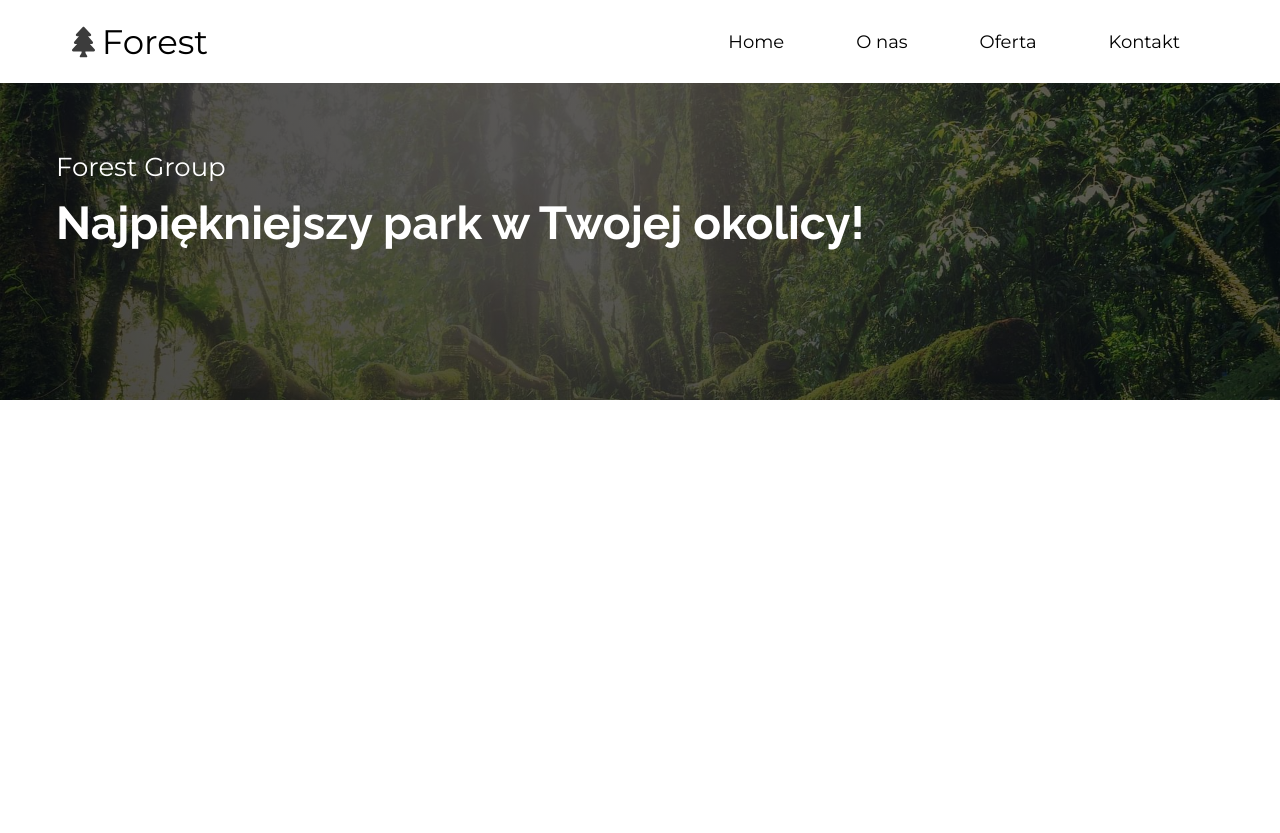
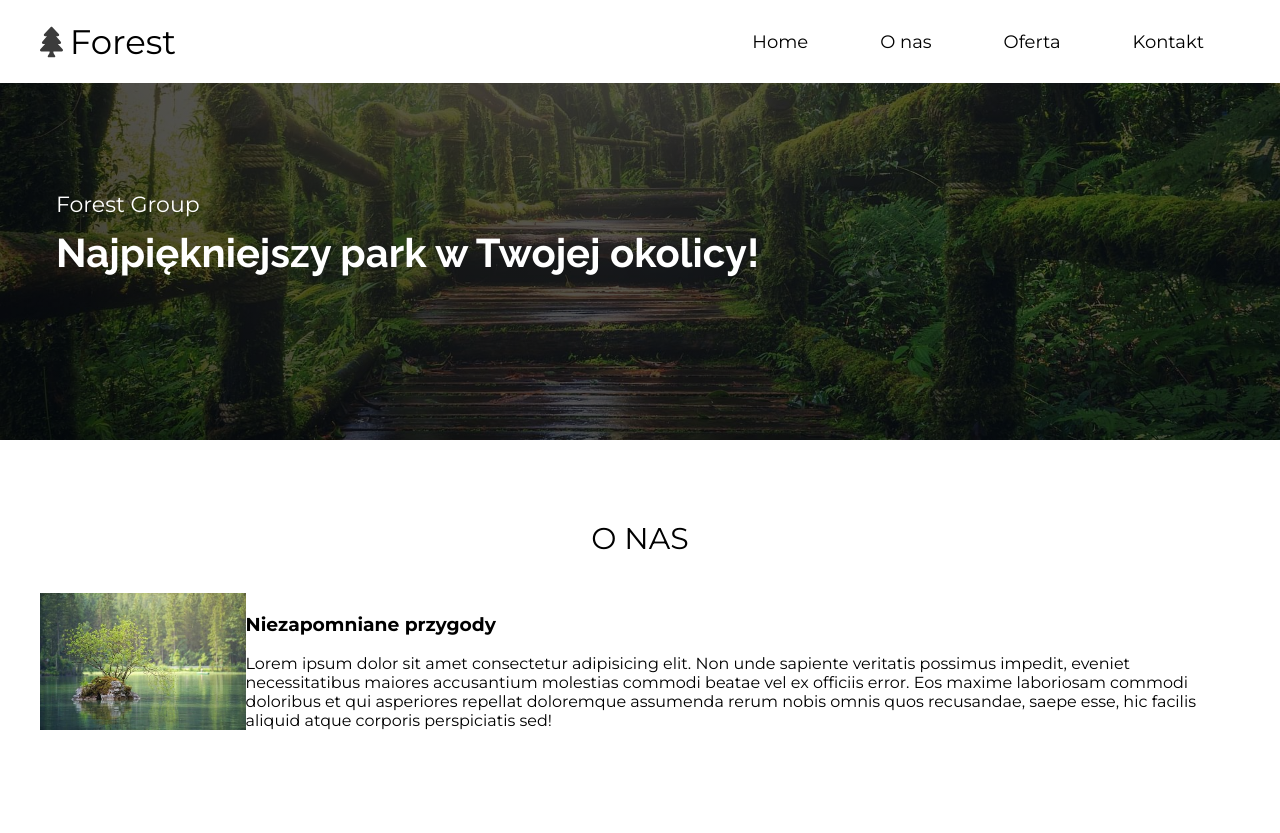
Before and after one commit to JakubRafalski/forestWebsite, a website: page index.html in a window 1280 px wide. Shown: the top 833 px of the page. Drawn offline with Linux system fonts and the light colour scheme.

Commit message:
next commit

```diff
--- a/index.html
+++ b/index.html
@@ -37,8 +37,8 @@
     </div>
 
     <div class="nav-items">
-        <a class="nav-item" href="">Home</a>
-        <a class="nav-item" href="">O nas</a>
+        <a class="nav-item" href="#">Home</a>
+        <a class="nav-item" href="#about-us">O nas</a>
         <a class="nav-item" href="">Oferta</a>
         <a class="nav-item" href="">Kontakt</a>
     </div>
@@ -54,12 +54,37 @@
         </div>
     </div>
 </nav>
+
     <header class="header">
-    <div class="header__box wrapper">
-        <p class="header__box-text">Forest Group</p>
-        <h1 class="header__box-title">Najpiękniejszy park w Twojej okolicy!</h1>
-    </div>
-</header>
+        <div class="header__box wrapper">
+            <p class="header__box-text">Forest Group</p>
+            <h1 class="header__box-title">Najpiękniejszy park w Twojej okolicy!</h1>
+        </div>
+    </header>
+
+    <main class="main">
+        <section class="section about-us" id="about-us">
+            <div class="wrapper">
+                <h2 class="section__heading">O nas</h2>
+                <div class="about-us__box">
+                    <div class="about-us__box-img">
+                        <img class="about-us__img" src="dist/img/waters-small.jpg" alt="Skała na jeziorze">
+                    </div>
+                    <div class="about-us__box-info">
+                        <h3 class="about-us__title">Niezapomniane przygody</h3>
+                        <p class="about-us__text">Lorem ipsum dolor sit amet consectetur adipisicing elit. Non unde
+                            sapiente veritatis possimus impedit, eveniet necessitatibus maiores accusantium molestias
+                            commodi beatae vel ex officiis error. Eos maxime laboriosam commodi doloribus et qui
+                            asperiores
+                            repellat doloremque assumenda rerum nobis omnis quos recusandae, saepe esse, hic facilis
+                            aliquid
+                            atque corporis perspiciatis sed!</p>
+                    </div>
+                </div>
+            </div>
+        </section>
+
+    </main>
     <footer>
 
 </footer>
--- /dev/null
+++ b/src/sass/components/_section-title.scss
@@ -0,0 +1,14 @@
+.section__heading {
+	display: block;
+
+	text-transform: uppercase;
+	font-weight: 400;
+	text-align: center;
+}
+
+@media (min-width: 768px) {
+	.section__heading {
+		font-size: 3rem;
+        margin-bottom: 1.2em;
+	}
+}
--- /dev/null
+++ b/src/sass/components/_section.scss
@@ -0,0 +1,17 @@
+.section {
+	padding: 3em 2em;
+}
+
+@media (min-width: 768px) {
+    .section {
+        padding: 5em 2em;
+    }
+
+}
+
+// @media (min-width: 992px) {
+//     .section {
+//         padding: 6em 2em;
+//     }
+
+// }
--- /dev/null
+++ b/src/sass/layout/_about-us.scss
@@ -0,0 +1,32 @@
+.about-us {
+	&__box {
+		display: flex;
+		flex-direction: column;
+		justify-content: center;
+		align-items: center;
+
+	}
+	&__img {
+		width: 100%;
+		margin-bottom: 1em;
+	}
+
+	&__title {
+		margin-bottom: 1em;
+	}
+
+	&__text {
+		font-size: 1.6rem;
+	}
+
+}
+
+@media (min-width: 768px) {
+	.about-us {
+		&__box {
+			flex-direction: row;
+
+
+		}
+	}
+}
--- a/src/sass/layout/_header.scss
+++ b/src/sass/layout/_header.scss
@@ -6,23 +6,22 @@
 	justify-content: center;
 	align-items: center;
 	flex-direction: column;
-	height: 100vh;
-	text-align: center;
-	padding: 2em;
+	height: 60vh;
+	text-align: left;
+	padding: 5.2em 2em 2em 2em;
 	color: $pure-white;
 	background-image: $hero-img-shadow, url(../img/jungle-small.jpg);
 	background-size: cover;
 	background-position: center;
-	background-attachment: fixed;
 
 	&__box {
 		&-title {
 			font-family: 'Raleway', sans-serif;
-			font-size: 3.6rem;
+			font-size: 2.2rem;
 		}
 
 		&-text {
-			font-size: 1.6rem;
+			font-size: 1.4rem;
 			margin-bottom: 0.5em;
 		}
 	}
@@ -30,14 +29,15 @@
 
 @media (min-width: 768px) {
 	.header {
+		background-image: $hero-img-shadow, url(../img/jungle-big.jpg);
 		align-items: start;
-		height: 50vh;
+		height: 55vh;
 		text-align: left;
-		padding: 3.5em;
+		padding: 5.2em 3.5em 3.5em 3.5em;
 		background-position: center;
 		&__box {
 			&-title {
-				font-size: 4.2rem;
+				font-size: 3rem;
 			}
 
 			&-text {
@@ -49,16 +49,18 @@
 
 @media (min-width: 992px) {
 	.header {
-		height: 50vh;
-		background-image: $hero-img-shadow, url(../img/jungle-big.jpg);
-		background-position: center 190%;
+		height: 55vh;
+		background-position: center 65%;
+
+
+
 		&__box {
 			&-title {
-				font-size: 4.6rem;
+				font-size: 4rem;
 			}
 
 			&-text {
-				font-size: 2.6rem;
+				font-size: 2.2rem;
 			}
 		}
 	}
--- a/src/sass/layout/_nav.scss
+++ b/src/sass/layout/_nav.scss
@@ -130,3 +130,12 @@
 		}
 	}
 }
+
+@media (min-width: 1200px) {
+	.nav {
+		&-desktop {
+			display: flex;
+			padding: 0;
+		}
+	}
+}
```
Also changed, not shown: page.html (+2 -2 lines), src/sass/style.scss (+9 -1 lines), dist/css/style.min.css, 4 other files.
